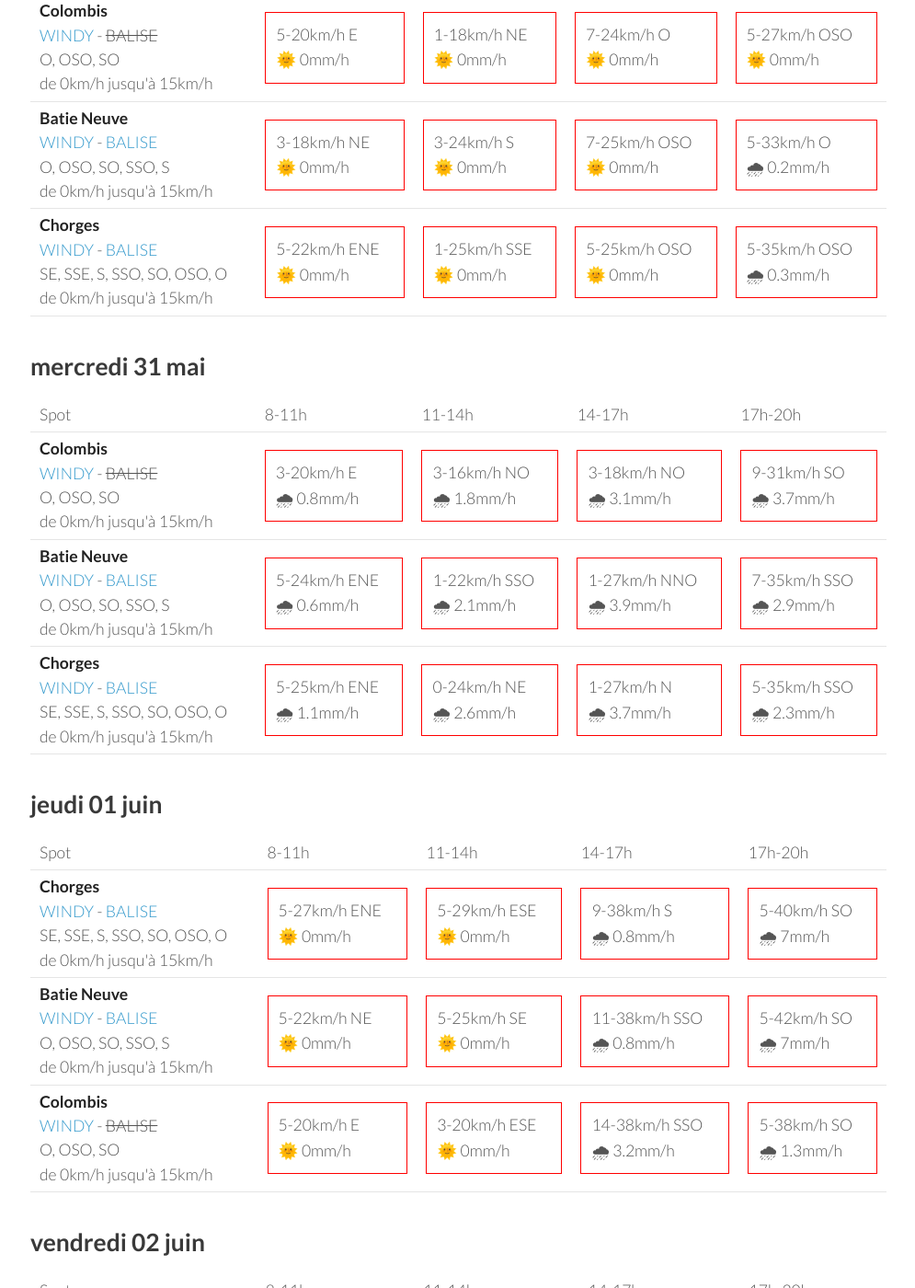
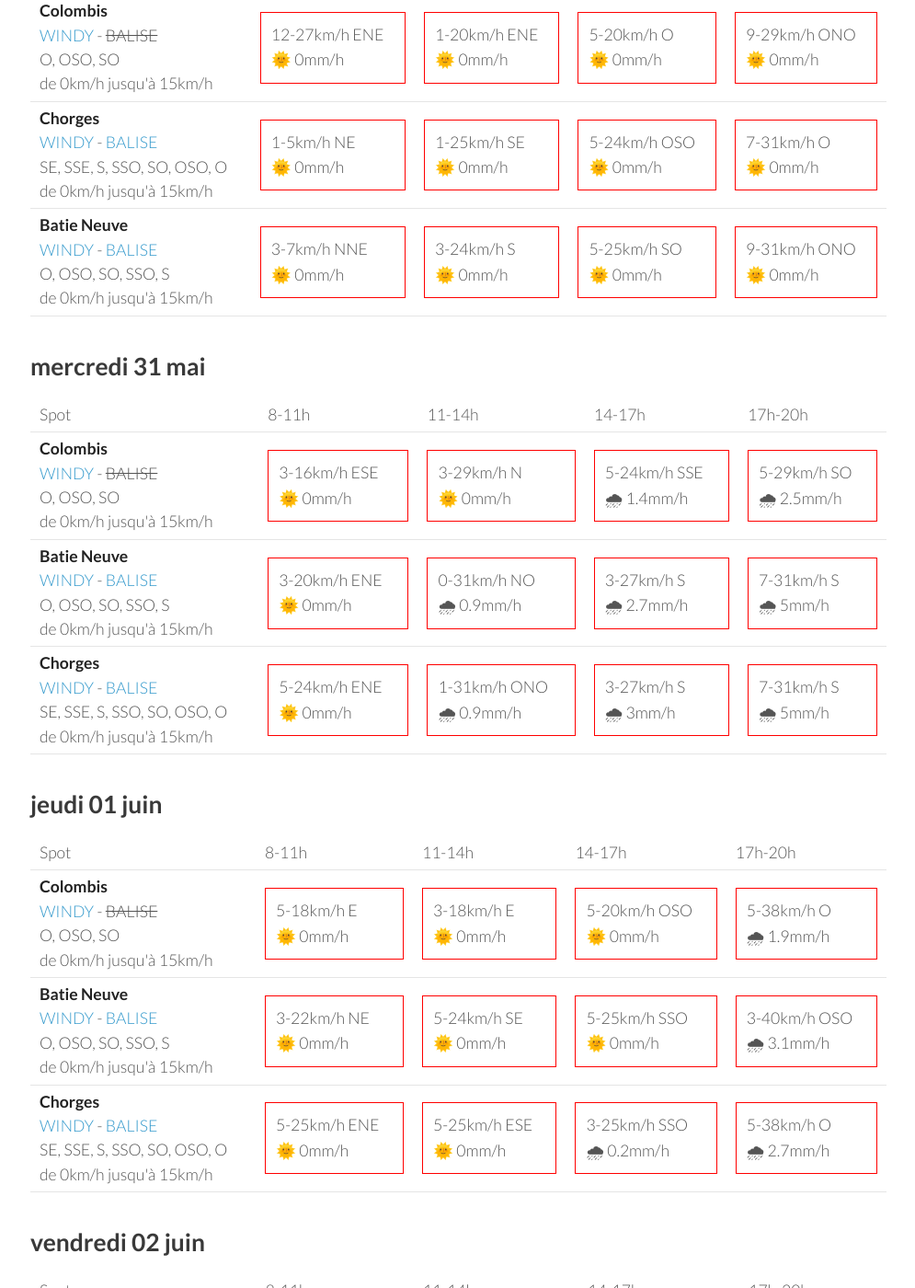
Before and after one commit to parapente-dans-le-nord/parapente-dans-le-nord.github.io, a Jekyll site: the page built from serre_poncon.markdown, in a window 1280 px wide and 1400 px high, scrolled down 1325 px. Shown: the whole window at 92% size, without its empty margins (25-1020 px from the left). Built offline with Jekyll 4.4.1, drawn with Linux system fonts in a browser that asks for light colours; some of the changed text lies outside the part shown.

Commit message:
update index.markdown

```diff
--- a/serre_poncon.markdown
+++ b/serre_poncon.markdown
@@ -22,30 +22,30 @@ page mise à jour le dimanche 28 mai 17:31
       <td>17h-20h</td>
     </tr>
 <tr>
+        <td><strong>Colombis</strong><br><a href="https://windy.com/44.494/6.216?44.559,6.262,10">WINDY</a> - <span class="no-balise"> BALISE </span><br> <span class="vent-favorable">O, OSO, SO</span><br><span class="force-vent">de 0km/h jusqu'à 15km/h</span> </td>
+
+            <td><div class="not-flyable"><p>0-0km/h NA</p><p>🌧️ 0mm/h</p></div></td>
+            <td><div class="not-flyable"><p>0-0km/h NA</p><p>🌧️ 0mm/h</p></div></td>
+            <td><div class="not-flyable"><p>0-0km/h NA</p><p>🌧️ 0mm/h</p></div></td>
+            <td><div class="not-flyable"><p>5-25km/h SE</p><p>🌞 0mm/h</p></div></td>
+
+    </tr>
+<tr>
         <td><strong>Batie Neuve</strong><br><a href="https://windy.com/44.584/6.236?44.559,6.262,10,m:eTtagly">WINDY</a> - <span class=""><a href="https://www.openwindmap.org/PP554">BALISE</a> </span><br> <span class="vent-favorable">O, OSO, SO, SSO, S</span><br><span class="force-vent">de 0km/h jusqu'à 15km/h</span> </td>
 
             <td><div class="not-flyable"><p>0-0km/h NA</p><p>🌧️ 0mm/h</p></div></td>
-            <td><div class="not-flyable"><p>7-18km/h SO</p><p>🌞 0mm/h</p></div></td>
-            <td><div class="not-flyable"><p>9-29km/h OSO</p><p>🌞 0mm/h</p></div></td>
-            <td><div class="flyable"><p>3-14km/h SO</p><p>🌞 0.4mm/h</p></div></td>
-
-    </tr>
-<tr>
-        <td><strong>Colombis</strong><br><a href="https://windy.com/44.494/6.216?44.559,6.262,10">WINDY</a> - <span class="no-balise"> BALISE </span><br> <span class="vent-favorable">O, OSO, SO</span><br><span class="force-vent">de 0km/h jusqu'à 15km/h</span> </td>
-
             <td><div class="not-flyable"><p>0-0km/h NA</p><p>🌧️ 0mm/h</p></div></td>
-            <td><div class="not-flyable"><p>7-18km/h SSO</p><p>🌞 0mm/h</p></div></td>
-            <td><div class="not-flyable"><p>5-24km/h SE</p><p>🌞 0mm/h</p></div></td>
-            <td><div class="not-flyable"><p>7-22km/h SSE</p><p>🌞 0mm/h</p></div></td>
+            <td><div class="not-flyable"><p>0-0km/h NA</p><p>🌧️ 0mm/h</p></div></td>
+            <td><div class="not-flyable"><p>14-42km/h NNE</p><p>🌧 2.6mm/h</p></div></td>
 
     </tr>
 <tr>
         <td><strong>Chorges</strong><br><a href="https://windy.com/44.578/6.280?44.559,6.262,10">WINDY</a> - <span class=""><a href="https://www.openwindmap.org/PP554">BALISE</a> </span><br> <span class="vent-favorable">SE, SSE, S, SSO, SO, OSO, O</span><br><span class="force-vent">de 0km/h jusqu'à 15km/h</span> </td>
 
             <td><div class="not-flyable"><p>0-0km/h NA</p><p>🌧️ 0mm/h</p></div></td>
-            <td><div class="not-flyable"><p>5-18km/h SO</p><p>🌞 0mm/h</p></div></td>
-            <td><div class="not-flyable"><p>11-25km/h S</p><p>🌞 0.5mm/h</p></div></td>
-            <td><div class="not-flyable"><p>3-16km/h S</p><p>🌞 4.3mm/h</p></div></td>
+            <td><div class="not-flyable"><p>0-0km/h NA</p><p>🌧️ 0mm/h</p></div></td>
+            <td><div class="not-flyable"><p>0-0km/h NA</p><p>🌧️ 0mm/h</p></div></td>
+            <td><div class="not-flyable"><p>14-37km/h NNE</p><p>🌧 1.4mm/h</p></div></td>
 
     </tr>
 
@@ -67,30 +67,30 @@ page mise à jour le dimanche 28 mai 17:31
 <tr>
         <td><strong>Batie Neuve</strong><br><a href="https://windy.com/44.584/6.236?44.559,6.262,10,m:eTtagly">WINDY</a> - <span class=""><a href="https://www.openwindmap.org/PP554">BALISE</a> </span><br> <span class="vent-favorable">O, OSO, SO, SSO, S</span><br><span class="force-vent">de 0km/h jusqu'à 15km/h</span> </td>
 
-            <td><div class="not-flyable"><p>0-3km/h NO</p><p>🌞 0mm/h</p></div></td>
+            <td><div class="flyable"><p>0-7km/h O</p><p>🌞 0mm/h</p></div></td>
+            <td><div class="not-flyable"><p>5-16km/h SO</p><p>🌞 0mm/h</p></div></td>
+            <td><div class="not-flyable"><p>7-25km/h SSO</p><p>🌞 0mm/h</p></div></td>
+            <td><div class="not-flyable"><p>5-25km/h NO</p><p>🌧 9mm/h</p></div></td>
+
+
+    </tr>
+<tr>
+        <td><strong>Chorges</strong><br><a href="https://windy.com/44.578/6.280?44.559,6.262,10">WINDY</a> - <span class=""><a href="https://www.openwindmap.org/PP554">BALISE</a> </span><br> <span class="vent-favorable">SE, SSE, S, SSO, SO, OSO, O</span><br><span class="force-vent">de 0km/h jusqu'à 15km/h</span> </td>
+
+            <td><div class="flyable"><p>1-3km/h SE</p><p>🌞 0mm/h</p></div></td>
             <td><div class="not-flyable"><p>7-16km/h OSO</p><p>🌞 0mm/h</p></div></td>
-            <td><div class="not-flyable"><p>3-24km/h O</p><p>🌧 0.8mm/h</p></div></td>
-            <td><div class="not-flyable"><p>5-14km/h NNO</p><p>🌧 9mm/h</p></div></td>
+            <td><div class="not-flyable"><p>5-25km/h SO</p><p>🌞 0mm/h</p></div></td>
+            <td><div class="not-flyable"><p>5-16km/h NO</p><p>🌧 8mm/h</p></div></td>
 
 
     </tr>
 <tr>
         <td><strong>Colombis</strong><br><a href="https://windy.com/44.494/6.216?44.559,6.262,10">WINDY</a> - <span class="no-balise"> BALISE </span><br> <span class="vent-favorable">O, OSO, SO</span><br><span class="force-vent">de 0km/h jusqu'à 15km/h</span> </td>
 
-            <td><div class="not-flyable"><p>11-25km/h NE</p><p>🌞 0mm/h</p></div></td>
-            <td><div class="not-flyable"><p>5-16km/h SE</p><p>🌞 0mm/h</p></div></td>
-            <td><div class="not-flyable"><p>7-20km/h SO</p><p>🌞 0mm/h</p></div></td>
-            <td><div class="not-flyable"><p>3-20km/h ONO</p><p>🌧 15mm/h</p></div></td>
-
-
-    </tr>
-<tr>
-        <td><strong>Chorges</strong><br><a href="https://windy.com/44.578/6.280?44.559,6.262,10">WINDY</a> - <span class=""><a href="https://www.openwindmap.org/PP554">BALISE</a> </span><br> <span class="vent-favorable">SE, SSE, S, SSO, SO, OSO, O</span><br><span class="force-vent">de 0km/h jusqu'à 15km/h</span> </td>
-
-            <td><div class="not-flyable"><p>0-9km/h NE</p><p>🌞 0mm/h</p></div></td>
-            <td><div class="not-flyable"><p>7-16km/h OSO</p><p>🌞 0mm/h</p></div></td>
-            <td><div class="not-flyable"><p>7-20km/h OSO</p><p>🌧 0.7mm/h</p></div></td>
-            <td><div class="not-flyable"><p>5-11km/h NO</p><p>🌧 7mm/h</p></div></td>
+            <td><div class="not-flyable"><p>5-14km/h E</p><p>🌞 0mm/h</p></div></td>
+            <td><div class="not-flyable"><p>5-16km/h OSO</p><p>🌞 0mm/h</p></div></td>
+            <td><div class="not-flyable"><p>7-22km/h OSO</p><p>🌞 0mm/h</p></div></td>
+            <td><div class="not-flyable"><p>0-7km/h NNE</p><p>🌧 10mm/h</p></div></td>
 
 
     </tr>
@@ -113,30 +113,30 @@ page mise à jour le dimanche 28 mai 17:31
 <tr>
         <td><strong>Colombis</strong><br><a href="https://windy.com/44.494/6.216?44.559,6.262,10">WINDY</a> - <span class="no-balise"> BALISE </span><br> <span class="vent-favorable">O, OSO, SO</span><br><span class="force-vent">de 0km/h jusqu'à 15km/h</span> </td>
 
-            <td><div class="not-flyable"><p>5-20km/h E</p><p>🌞 0mm/h</p></div></td>
-            <td><div class="not-flyable"><p>1-18km/h NE</p><p>🌞 0mm/h</p></div></td>
-            <td><div class="not-flyable"><p>7-24km/h O</p><p>🌞 0mm/h</p></div></td>
-            <td><div class="not-flyable"><p>5-27km/h OSO</p><p>🌞 0mm/h</p></div></td>
+            <td><div class="not-flyable"><p>12-27km/h ENE</p><p>🌞 0mm/h</p></div></td>
+            <td><div class="not-flyable"><p>1-20km/h ENE</p><p>🌞 0mm/h</p></div></td>
+            <td><div class="not-flyable"><p>5-20km/h O</p><p>🌞 0mm/h</p></div></td>
+            <td><div class="not-flyable"><p>9-29km/h ONO</p><p>🌞 0mm/h</p></div></td>
+
+
+    </tr>
+<tr>
+        <td><strong>Chorges</strong><br><a href="https://windy.com/44.578/6.280?44.559,6.262,10">WINDY</a> - <span class=""><a href="https://www.openwindmap.org/PP554">BALISE</a> </span><br> <span class="vent-favorable">SE, SSE, S, SSO, SO, OSO, O</span><br><span class="force-vent">de 0km/h jusqu'à 15km/h</span> </td>
+
+            <td><div class="not-flyable"><p>1-5km/h NE</p><p>🌞 0mm/h</p></div></td>
+            <td><div class="not-flyable"><p>1-25km/h SE</p><p>🌞 0mm/h</p></div></td>
+            <td><div class="not-flyable"><p>5-24km/h OSO</p><p>🌞 0mm/h</p></div></td>
+            <td><div class="not-flyable"><p>7-31km/h O</p><p>🌞 0mm/h</p></div></td>
 
 
     </tr>
 <tr>
         <td><strong>Batie Neuve</strong><br><a href="https://windy.com/44.584/6.236?44.559,6.262,10,m:eTtagly">WINDY</a> - <span class=""><a href="https://www.openwindmap.org/PP554">BALISE</a> </span><br> <span class="vent-favorable">O, OSO, SO, SSO, S</span><br><span class="force-vent">de 0km/h jusqu'à 15km/h</span> </td>
 
-            <td><div class="not-flyable"><p>3-18km/h NE</p><p>🌞 0mm/h</p></div></td>
+            <td><div class="not-flyable"><p>3-7km/h NNE</p><p>🌞 0mm/h</p></div></td>
             <td><div class="not-flyable"><p>3-24km/h S</p><p>🌞 0mm/h</p></div></td>
-            <td><div class="not-flyable"><p>7-25km/h OSO</p><p>🌞 0mm/h</p></div></td>
-            <td><div class="not-flyable"><p>5-33km/h O</p><p>🌧 0.2mm/h</p></div></td>
-
-
-    </tr>
-<tr>
-        <td><strong>Chorges</strong><br><a href="https://windy.com/44.578/6.280?44.559,6.262,10">WINDY</a> - <span class=""><a href="https://www.openwindmap.org/PP554">BALISE</a> </span><br> <span class="vent-favorable">SE, SSE, S, SSO, SO, OSO, O</span><br><span class="force-vent">de 0km/h jusqu'à 15km/h</span> </td>
-
-            <td><div class="not-flyable"><p>5-22km/h ENE</p><p>🌞 0mm/h</p></div></td>
-            <td><div class="not-flyable"><p>1-25km/h SSE</p><p>🌞 0mm/h</p></div></td>
-            <td><div class="not-flyable"><p>5-25km/h OSO</p><p>🌞 0mm/h</p></div></td>
-            <td><div class="not-flyable"><p>5-35km/h OSO</p><p>🌧 0.3mm/h</p></div></td>
+            <td><div class="not-flyable"><p>5-25km/h SO</p><p>🌞 0mm/h</p></div></td>
+            <td><div class="not-flyable"><p>9-31km/h ONO</p><p>🌞 0mm/h</p></div></td>
 
 
     </tr>
@@ -159,30 +159,30 @@ page mise à jour le dimanche 28 mai 17:31
 <tr>
         <td><strong>Colombis</strong><br><a href="https://windy.com/44.494/6.216?44.559,6.262,10">WINDY</a> - <span class="no-balise"> BALISE </span><br> <span class="vent-favorable">O, OSO, SO</span><br><span class="force-vent">de 0km/h jusqu'à 15km/h</span> </td>
 
-            <td><div class="not-flyable"><p>3-20km/h E</p><p>🌧 0.8mm/h</p></div></td>
-            <td><div class="not-flyable"><p>3-16km/h NO</p><p>🌧 1.8mm/h</p></div></td>
-            <td><div class="not-flyable"><p>3-18km/h NO</p><p>🌧 3.1mm/h</p></div></td>
-            <td><div class="not-flyable"><p>9-31km/h SO</p><p>🌧 3.7mm/h</p></div></td>
+            <td><div class="not-flyable"><p>3-16km/h ESE</p><p>🌞 0mm/h</p></div></td>
+            <td><div class="not-flyable"><p>3-29km/h N</p><p>🌞 0mm/h</p></div></td>
+            <td><div class="not-flyable"><p>5-24km/h SSE</p><p>🌧 1.4mm/h</p></div></td>
+            <td><div class="not-flyable"><p>5-29km/h SO</p><p>🌧 2.5mm/h</p></div></td>
 
 
     </tr>
 <tr>
         <td><strong>Batie Neuve</strong><br><a href="https://windy.com/44.584/6.236?44.559,6.262,10,m:eTtagly">WINDY</a> - <span class=""><a href="https://www.openwindmap.org/PP554">BALISE</a> </span><br> <span class="vent-favorable">O, OSO, SO, SSO, S</span><br><span class="force-vent">de 0km/h jusqu'à 15km/h</span> </td>
 
-            <td><div class="not-flyable"><p>5-24km/h ENE</p><p>🌧 0.6mm/h</p></div></td>
-            <td><div class="not-flyable"><p>1-22km/h SSO</p><p>🌧 2.1mm/h</p></div></td>
-            <td><div class="not-flyable"><p>1-27km/h NNO</p><p>🌧 3.9mm/h</p></div></td>
-            <td><div class="not-flyable"><p>7-35km/h SSO</p><p>🌧 2.9mm/h</p></div></td>
+            <td><div class="not-flyable"><p>3-20km/h ENE</p><p>🌞 0mm/h</p></div></td>
+            <td><div class="not-flyable"><p>0-31km/h NO</p><p>🌧 0.9mm/h</p></div></td>
+            <td><div class="not-flyable"><p>3-27km/h S</p><p>🌧 2.7mm/h</p></div></td>
+            <td><div class="not-flyable"><p>7-31km/h S</p><p>🌧 5mm/h</p></div></td>
 
 
     </tr>
 <tr>
         <td><strong>Chorges</strong><br><a href="https://windy.com/44.578/6.280?44.559,6.262,10">WINDY</a> - <span class=""><a href="https://www.openwindmap.org/PP554">BALISE</a> </span><br> <span class="vent-favorable">SE, SSE, S, SSO, SO, OSO, O</span><br><span class="force-vent">de 0km/h jusqu'à 15km/h</span> </td>
 
-            <td><div class="not-flyable"><p>5-25km/h ENE</p><p>🌧 1.1mm/h</p></div></td>
-            <td><div class="not-flyable"><p>0-24km/h NE</p><p>🌧 2.6mm/h</p></div></td>
-            <td><div class="not-flyable"><p>1-27km/h N</p><p>🌧 3.7mm/h</p></div></td>
-            <td><div class="not-flyable"><p>5-35km/h SSO</p><p>🌧 2.3mm/h</p></div></td>
+            <td><div class="not-flyable"><p>5-24km/h ENE</p><p>🌞 0mm/h</p></div></td>
+            <td><div class="not-flyable"><p>1-31km/h ONO</p><p>🌧 0.9mm/h</p></div></td>
+            <td><div class="not-flyable"><p>3-27km/h S</p><p>🌧 3mm/h</p></div></td>
+            <td><div class="not-flyable"><p>7-31km/h S</p><p>🌧 5mm/h</p></div></td>
 
 
     </tr>
@@ -203,32 +203,32 @@ page mise à jour le dimanche 28 mai 17:31
       <td>17h-20h</td>
     </tr>
 <tr>
-        <td><strong>Chorges</strong><br><a href="https://windy.com/44.578/6.280?44.559,6.262,10">WINDY</a> - <span class=""><a href="https://www.openwindmap.org/PP554">BALISE</a> </span><br> <span class="vent-favorable">SE, SSE, S, SSO, SO, OSO, O</span><br><span class="force-vent">de 0km/h jusqu'à 15km/h</span> </td>
+        <td><strong>Colombis</strong><br><a href="https://windy.com/44.494/6.216?44.559,6.262,10">WINDY</a> - <span class="no-balise"> BALISE </span><br> <span class="vent-favorable">O, OSO, SO</span><br><span class="force-vent">de 0km/h jusqu'à 15km/h</span> </td>
 
-            <td><div class="not-flyable"><p>5-27km/h ENE</p><p>🌞 0mm/h</p></div></td>
-            <td><div class="not-flyable"><p>5-29km/h ESE</p><p>🌞 0mm/h</p></div></td>
-            <td><div class="not-flyable"><p>9-38km/h S</p><p>🌧 0.8mm/h</p></div></td>
-            <td><div class="not-flyable"><p>5-40km/h SO</p><p>🌧 7mm/h</p></div></td>
+            <td><div class="not-flyable"><p>5-18km/h E</p><p>🌞 0mm/h</p></div></td>
+            <td><div class="not-flyable"><p>3-18km/h E</p><p>🌞 0mm/h</p></div></td>
+            <td><div class="not-flyable"><p>5-20km/h OSO</p><p>🌞 0mm/h</p></div></td>
+            <td><div class="not-flyable"><p>5-38km/h O</p><p>🌧 1.9mm/h</p></div></td>
 
 
     </tr>
 <tr>
         <td><strong>Batie Neuve</strong><br><a href="https://windy.com/44.584/6.236?44.559,6.262,10,m:eTtagly">WINDY</a> - <span class=""><a href="https://www.openwindmap.org/PP554">BALISE</a> </span><br> <span class="vent-favorable">O, OSO, SO, SSO, S</span><br><span class="force-vent">de 0km/h jusqu'à 15km/h</span> </td>
 
-            <td><div class="not-flyable"><p>5-22km/h NE</p><p>🌞 0mm/h</p></div></td>
-            <td><div class="not-flyable"><p>5-25km/h SE</p><p>🌞 0mm/h</p></div></td>
-            <td><div class="not-flyable"><p>11-38km/h SSO</p><p>🌧 0.8mm/h</p></div></td>
-            <td><div class="not-flyable"><p>5-42km/h SO</p><p>🌧 7mm/h</p></div></td>
+            <td><div class="not-flyable"><p>3-22km/h NE</p><p>🌞 0mm/h</p></div></td>
+            <td><div class="not-flyable"><p>5-24km/h SE</p><p>🌞 0mm/h</p></div></td>
+            <td><div class="not-flyable"><p>5-25km/h SSO</p><p>🌞 0mm/h</p></div></td>
+            <td><div class="not-flyable"><p>3-40km/h OSO</p><p>🌧 3.1mm/h</p></div></td>
 
 
     </tr>
 <tr>
-        <td><strong>Colombis</strong><br><a href="https://windy.com/44.494/6.216?44.559,6.262,10">WINDY</a> - <span class="no-balise"> BALISE </span><br> <span class="vent-favorable">O, OSO, SO</span><br><span class="force-vent">de 0km/h jusqu'à 15km/h</span> </td>
+        <td><strong>Chorges</strong><br><a href="https://windy.com/44.578/6.280?44.559,6.262,10">WINDY</a> - <span class=""><a href="https://www.openwindmap.org/PP554">BALISE</a> </span><br> <span class="vent-favorable">SE, SSE, S, SSO, SO, OSO, O</span><br><span class="force-vent">de 0km/h jusqu'à 15km/h</span> </td>
 
-            <td><div class="not-flyable"><p>5-20km/h E</p><p>🌞 0mm/h</p></div></td>
-            <td><div class="not-flyable"><p>3-20km/h ESE</p><p>🌞 0mm/h</p></div></td>
-            <td><div class="not-flyable"><p>14-38km/h SSO</p><p>🌧 3.2mm/h</p></div></td>
-            <td><div class="not-flyable"><p>5-38km/h SO</p><p>🌧 1.3mm/h</p></div></td>
+            <td><div class="not-flyable"><p>5-25km/h ENE</p><p>🌞 0mm/h</p></div></td>
+            <td><div class="not-flyable"><p>5-25km/h ESE</p><p>🌞 0mm/h</p></div></td>
+            <td><div class="not-flyable"><p>3-25km/h SSO</p><p>🌧 0.2mm/h</p></div></td>
+            <td><div class="not-flyable"><p>5-38km/h O</p><p>🌧 2.7mm/h</p></div></td>
 
 
     </tr>
@@ -251,20 +251,20 @@ page mise à jour le dimanche 28 mai 17:31
 <tr>
         <td><strong>Colombis</strong><br><a href="https://windy.com/44.494/6.216?44.559,6.262,10">WINDY</a> - <span class="no-balise"> BALISE </span><br> <span class="vent-favorable">O, OSO, SO</span><br><span class="force-vent">de 0km/h jusqu'à 15km/h</span> </td>
 
-            <td><div class="not-flyable"><p>3-16km/h E</p><p>🌞 0mm/h</p></div></td>
+            <td><div class="not-flyable"><p>3-14km/h E</p><p>🌞 0mm/h</p></div></td>
             <td><div class="not-flyable"><p>3-16km/h ONO</p><p>🌞 0mm/h</p></div></td>
-            <td><div class="not-flyable"><p>7-25km/h OSO</p><p>🌞 0mm/h</p></div></td>
-            <td><div class="not-flyable"><p>7-29km/h SO</p><p>🌧 3.1mm/h</p></div></td>
+            <td><div class="not-flyable"><p>7-25km/h OSO</p><p>🌧 0.2mm/h</p></div></td>
+            <td><div class="not-flyable"><p>3-37km/h S</p><p>🌧 1mm/h</p></div></td>
 
 
     </tr>
 <tr>
         <td><strong>Batie Neuve</strong><br><a href="https://windy.com/44.584/6.236?44.559,6.262,10,m:eTtagly">WINDY</a> - <span class=""><a href="https://www.openwindmap.org/PP554">BALISE</a> </span><br> <span class="vent-favorable">O, OSO, SO, SSO, S</span><br><span class="force-vent">de 0km/h jusqu'à 15km/h</span> </td>
 
-            <td><div class="not-flyable"><p>3-12km/h ENE</p><p>🌞 0mm/h</p></div></td>
-            <td><div class="not-flyable"><p>3-22km/h SO</p><p>🌞 0mm/h</p></div></td>
-            <td><div class="not-flyable"><p>7-31km/h SSO</p><p>🌞 0mm/h</p></div></td>
-            <td><div class="not-flyable"><p>5-33km/h SO</p><p>🌧 1.6mm/h</p></div></td>
+            <td><div class="not-flyable"><p>3-12km/h NE</p><p>🌞 0mm/h</p></div></td>
+            <td><div class="not-flyable"><p>5-20km/h SO</p><p>🌞 0mm/h</p></div></td>
+            <td><div class="not-flyable"><p>7-31km/h SO</p><p>🌞 0mm/h</p></div></td>
+            <td><div class="not-flyable"><p>1-38km/h NE</p><p>🌧 3.7mm/h</p></div></td>
 
 
     </tr>
@@ -272,9 +272,9 @@ page mise à jour le dimanche 28 mai 17:31
         <td><strong>Chorges</strong><br><a href="https://windy.com/44.578/6.280?44.559,6.262,10">WINDY</a> - <span class=""><a href="https://www.openwindmap.org/PP554">BALISE</a> </span><br> <span class="vent-favorable">SE, SSE, S, SSO, SO, OSO, O</span><br><span class="force-vent">de 0km/h jusqu'à 15km/h</span> </td>
 
             <td><div class="not-flyable"><p>3-16km/h ENE</p><p>🌞 0mm/h</p></div></td>
-            <td><div class="not-flyable"><p>3-22km/h SO</p><p>🌞 0mm/h</p></div></td>
-            <td><div class="not-flyable"><p>5-31km/h SSO</p><p>🌞 0mm/h</p></div></td>
-            <td><div class="not-flyable"><p>5-35km/h SO</p><p>🌧 1.8mm/h</p></div></td>
+            <td><div class="not-flyable"><p>5-20km/h SO</p><p>🌞 0mm/h</p></div></td>
+            <td><div class="not-flyable"><p>7-31km/h SO</p><p>🌧 0.2mm/h</p></div></td>
+            <td><div class="not-flyable"><p>0-38km/h E</p><p>🌧 4.2mm/h</p></div></td>
 
 
     </tr>
```
Also changed, not shown: other parts of serre_poncon.markdown (+1 -1 lines).
